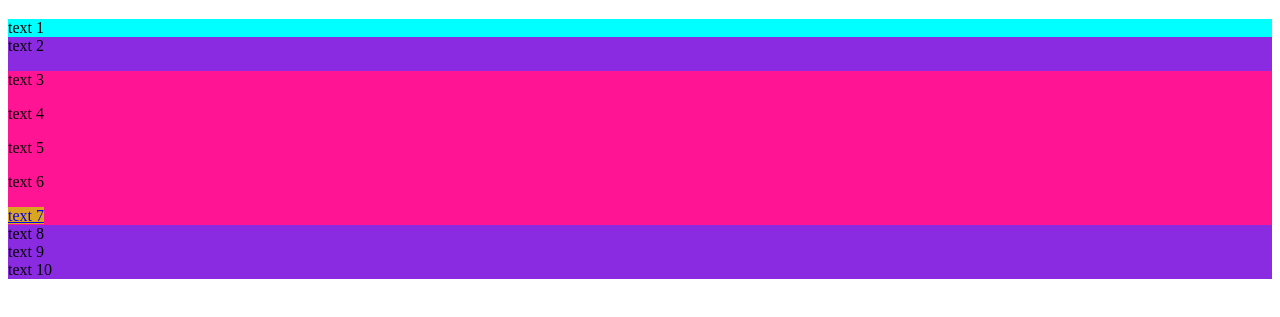
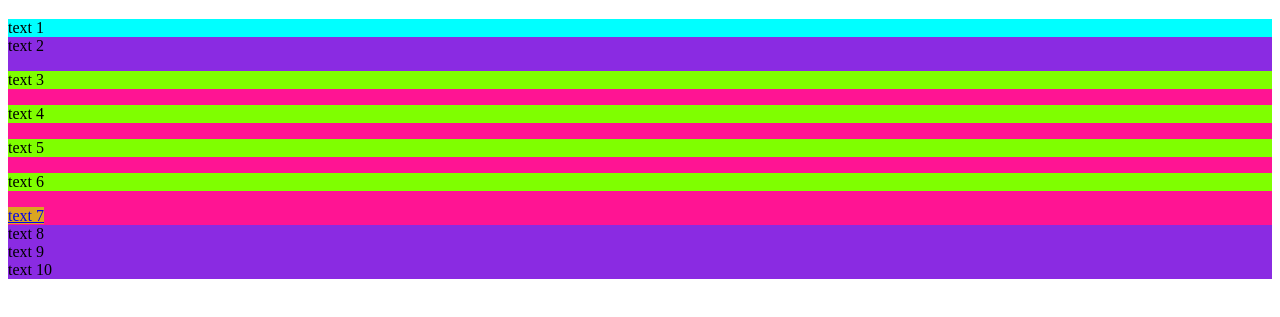
Before and after one commit to ChlupataPsenice/repozitar0702vsechno, a plain HTML site: page index.html in a window 1280 px wide. Shown: the part 61-378 px from the top of the page. Drawn offline with Linux system fonts and the light colour scheme.

Commit message:
dobry den

```diff
--- a/style.css
+++ b/style.css
@@ -3,3 +3,4 @@ h1{color: blue;}
 .class1 {background-color: blueviolet;}
 a {background-color: goldenrod;}
 .class2.class3 {background-color: deeppink;}
+.class2.class3 p {background-color: chartreuse;}
```
